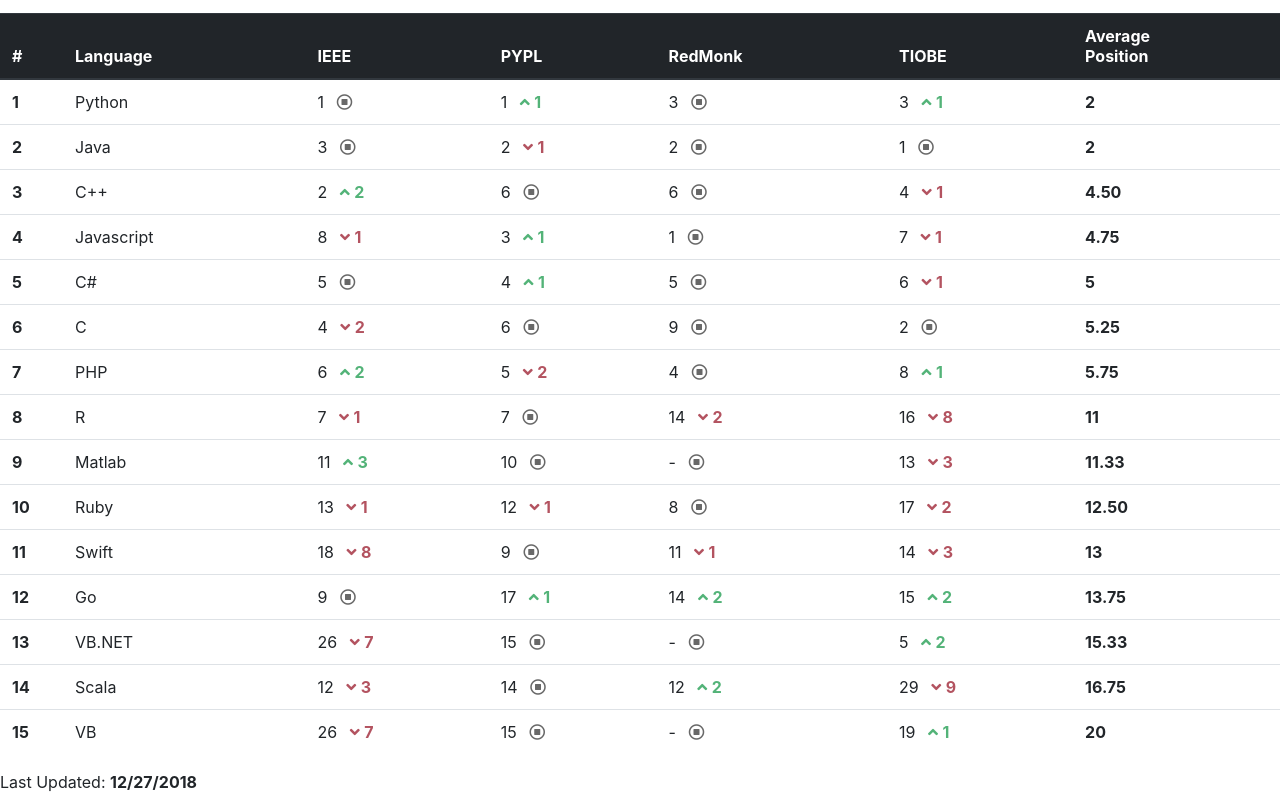
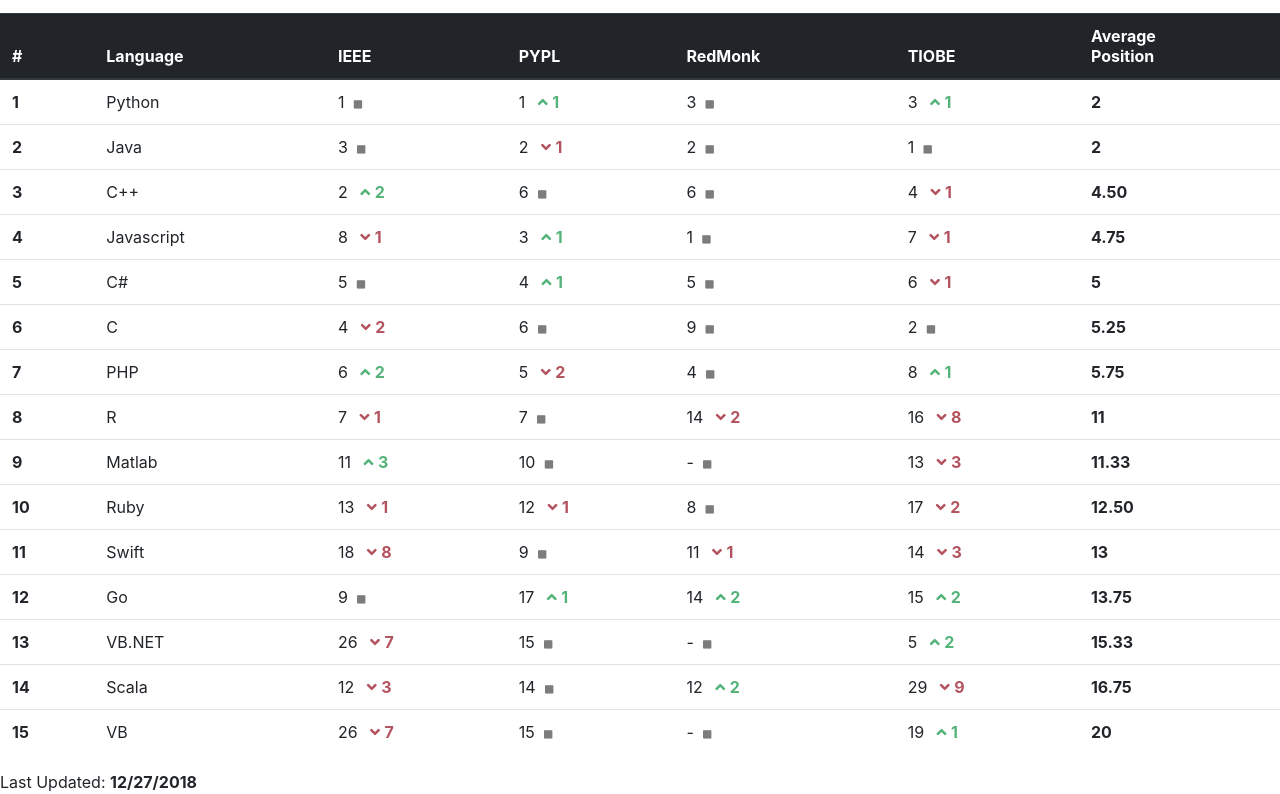
Before and after one commit to plrankings/plrankings.github.io, a website with bundled scripts: page index.html in a window 1280 px wide. Shown: the part 152-946 px from the top of the page. Built offline with nearby package versions, Linux system fonts and the light colour scheme.

Commit message:
Melhoria no design

```diff
--- a/css/plr.css
+++ b/css/plr.css
@@ -36,7 +36,7 @@
 }
 
 .neutral {
-    color: rgb(104, 104, 104);
+    color: rgb(124, 124, 124);
 }
 
 .invisible-text {
@@ -66,3 +66,7 @@
 footer {
     margin-bottom: 2em;
 }
+
+td i.neutral.fas.fa-stop {
+    font-size: 0.6em;
+}
--- a/index.html
+++ b/index.html
@@ -98,7 +98,7 @@
             <td>Java</td>
             <td data-ranking="ieee">
               <span>3</span>
-              <i class="neutral far fa-stop-circle" aria-hidden="true"></i>
+              <i class="neutral fas fa-stop" aria-hidden="true"></i>
             </td>
             <td data-ranking="pypl">
               <span>2</span>
@@ -107,11 +107,11 @@
             </td>
             <td data-ranking="redmonk">
               <span>2</span>
-                <i class="neutral far fa-stop-circle" aria-hidden="true"></i>
+                <i class="neutral fas fa-stop" aria-hidden="true"></i>
             </td>
             <td data-ranking="tiobe">
                 <span>1</span>
-                <i class="neutral far fa-stop-circle" aria-hidden="true"></i>
+                <i class="neutral fas fa-stop" aria-hidden="true"></i>
             </td>
             <td><b></b></td>
           </tr>
@@ -121,7 +121,7 @@
           <td>Python</td>
           <td data-ranking="ieee">
               <span>1</span>
-            <i class="neutral far fa-stop-circle" aria-hidden="true"></i>
+            <i class="neutral fas fa-stop" aria-hidden="true"></i>
           </td>
           <td data-ranking="pypl">
               <span>1</span>
@@ -130,7 +130,7 @@
           </td>
           <td data-ranking="redmonk">
               <span>3</span>
-              <i class="neutral far fa-stop-circle" aria-hidden="true"></i>
+              <i class="neutral fas fa-stop" aria-hidden="true"></i>
           </td>
           <td data-ranking="tiobe">
               <span>3</span>
@@ -155,7 +155,7 @@
         </td>
         <td data-ranking="redmonk">
             <span>1</span>
-            <i class="neutral far fa-stop-circle" aria-hidden="true"></i>
+            <i class="neutral fas fa-stop" aria-hidden="true"></i>
         </td>
         <td data-ranking="tiobe">
             <span>7</span>
@@ -171,7 +171,7 @@
 
           <td data-ranking="ieee">
             <span>5</span>
-            <i class="neutral far fa-stop-circle" aria-hidden="true"></i>
+            <i class="neutral fas fa-stop" aria-hidden="true"></i>
 
           </td>
 
@@ -183,7 +183,7 @@
 
           <td data-ranking="redmonk">
             <span>5</span>
-            <i class="neutral far fa-stop-circle" aria-hidden="true"></i>
+            <i class="neutral fas fa-stop" aria-hidden="true"></i>
 
           </td>
 
@@ -203,7 +203,7 @@
 
           <td data-ranking="ieee">
             <span>9</span>
-            <i class="neutral far fa-stop-circle" aria-hidden="true"></i>
+            <i class="neutral fas fa-stop" aria-hidden="true"></i>
 
           </td>
 
@@ -247,7 +247,7 @@
 
           <td data-ranking="redmonk">
             <span>4</span>
-            <i class="neutral far fa-stop-circle" aria-hidden="true"></i>
+            <i class="neutral fas fa-stop" aria-hidden="true"></i>
 
           </td>
 
@@ -273,13 +273,13 @@
 
           <td data-ranking="pypl">
             <span>6</span>
-            <i class="neutral far fa-stop-circle" aria-hidden="true"></i>
+            <i class="neutral fas fa-stop" aria-hidden="true"></i>
 
           </td>
 
           <td data-ranking="redmonk">
             <span>6</span>
-            <i class="neutral far fa-stop-circle" aria-hidden="true"></i>
+            <i class="neutral fas fa-stop" aria-hidden="true"></i>
 
           </td>
 
@@ -305,19 +305,19 @@
 
           <td data-ranking="pypl">
             <span>6</span>
-            <i class="neutral far fa-stop-circle" aria-hidden="true"></i>
+            <i class="neutral fas fa-stop" aria-hidden="true"></i>
 
           </td>
 
           <td data-ranking="redmonk">
             <span>9</span>
-            <i class="neutral far fa-stop-circle" aria-hidden="true"></i>
+            <i class="neutral fas fa-stop" aria-hidden="true"></i>
 
           </td>
 
           <td data-ranking="tiobe">
             <span>2</span>
-            <i class="neutral far fa-stop-circle" aria-hidden="true"></i>
+            <i class="neutral fas fa-stop" aria-hidden="true"></i>
 
           </td>
 
@@ -337,13 +337,13 @@
 
           <td data-ranking="pypl">
             <span>15</span>
-            <i class="neutral far fa-stop-circle" aria-hidden="true"></i>
+            <i class="neutral fas fa-stop" aria-hidden="true"></i>
 
           </td>
 
           <td data-ranking="redmonk">
             <span>-</span>
-            <i class="neutral far fa-stop-circle" aria-hidden="true"></i>
+            <i class="neutral fas fa-stop" aria-hidden="true"></i>
 
           </td>
 
@@ -369,13 +369,13 @@
 
           <td data-ranking="pypl">
             <span>15</span>
-            <i class="neutral far fa-stop-circle" aria-hidden="true"></i>
+            <i class="neutral fas fa-stop" aria-hidden="true"></i>
 
           </td>
 
           <td data-ranking="redmonk">
             <span>-</span>
-            <i class="neutral far fa-stop-circle" aria-hidden="true"></i>
+            <i class="neutral fas fa-stop" aria-hidden="true"></i>
 
           </td>
 
@@ -401,7 +401,7 @@
 
           <td data-ranking="pypl">
             <span>9</span>
-            <i class="neutral far fa-stop-circle" aria-hidden="true"></i>
+            <i class="neutral fas fa-stop" aria-hidden="true"></i>
 
           </td>
 
@@ -439,7 +439,7 @@
 
           <td data-ranking="redmonk">
             <span>8</span>
-            <i class="neutral far fa-stop-circle" aria-hidden="true"></i>
+            <i class="neutral fas fa-stop" aria-hidden="true"></i>
 
           </td>
 
@@ -465,7 +465,7 @@
 
           <td data-ranking="pypl">
             <span>14</span>
-            <i class="neutral far fa-stop-circle" aria-hidden="true"></i>
+            <i class="neutral fas fa-stop" aria-hidden="true"></i>
 
           </td>
 
@@ -497,7 +497,7 @@
 
           <td data-ranking="pypl">
             <span>7</span>
-            <i class="neutral far fa-stop-circle" aria-hidden="true"></i>
+            <i class="neutral fas fa-stop" aria-hidden="true"></i>
 
           </td>
 
@@ -529,13 +529,13 @@
 
           <td data-ranking="pypl">
             <span>10</span>
-            <i class="neutral far fa-stop-circle" aria-hidden="true"></i>
+            <i class="neutral fas fa-stop" aria-hidden="true"></i>
 
           </td>
 
           <td data-ranking="redmonk">
             <span>-</span>
-            <i class="neutral far fa-stop-circle" aria-hidden="true"></i>
+            <i class="neutral fas fa-stop" aria-hidden="true"></i>
 
           </td>
 
--- a/js/index.js
+++ b/js/index.js
@@ -32,7 +32,8 @@
             searching: true,
             ordering: false,
             info: false,
-            responsive: true
+            responsive: true,
+            autoWidth: false
     });
 }
 
```
